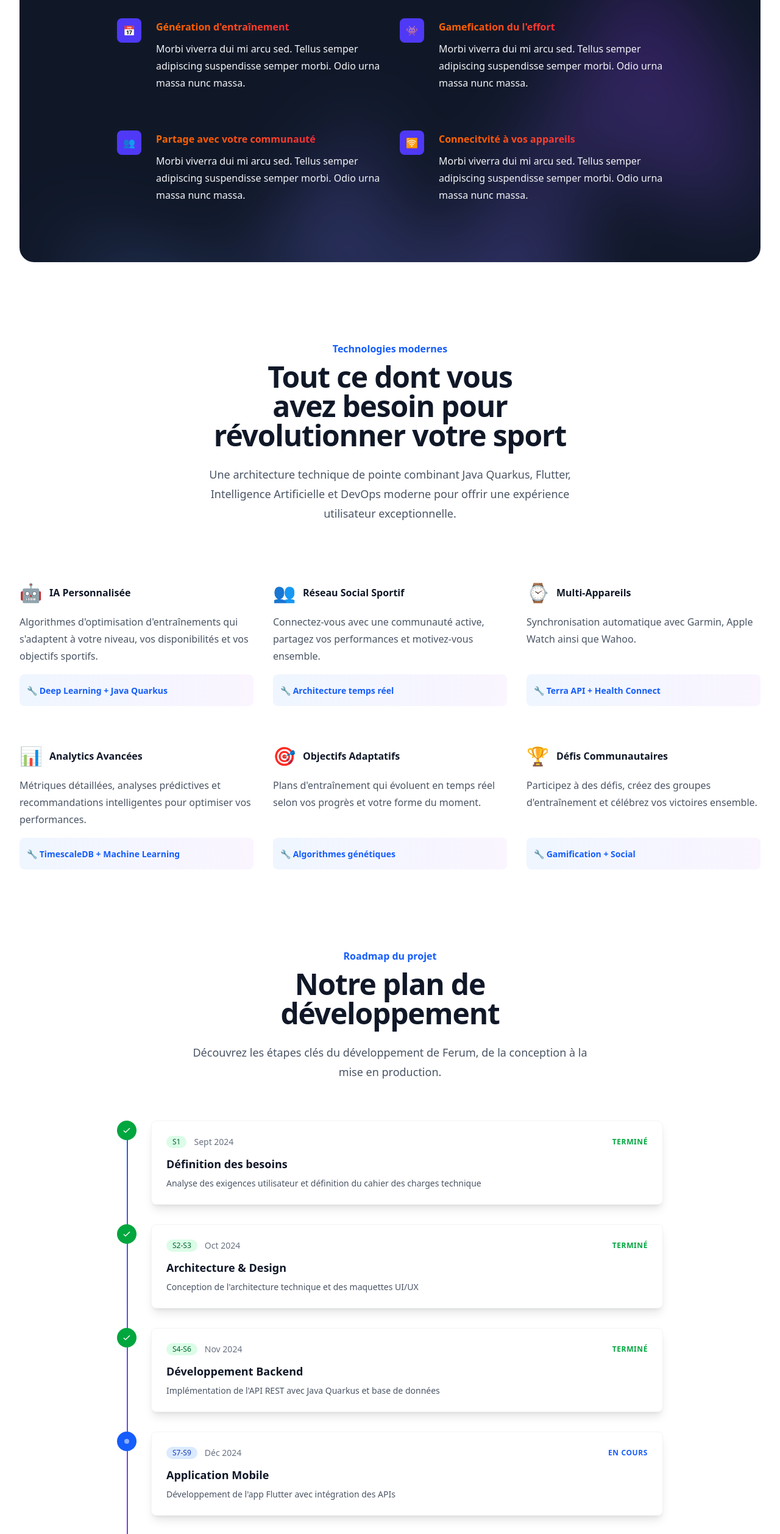
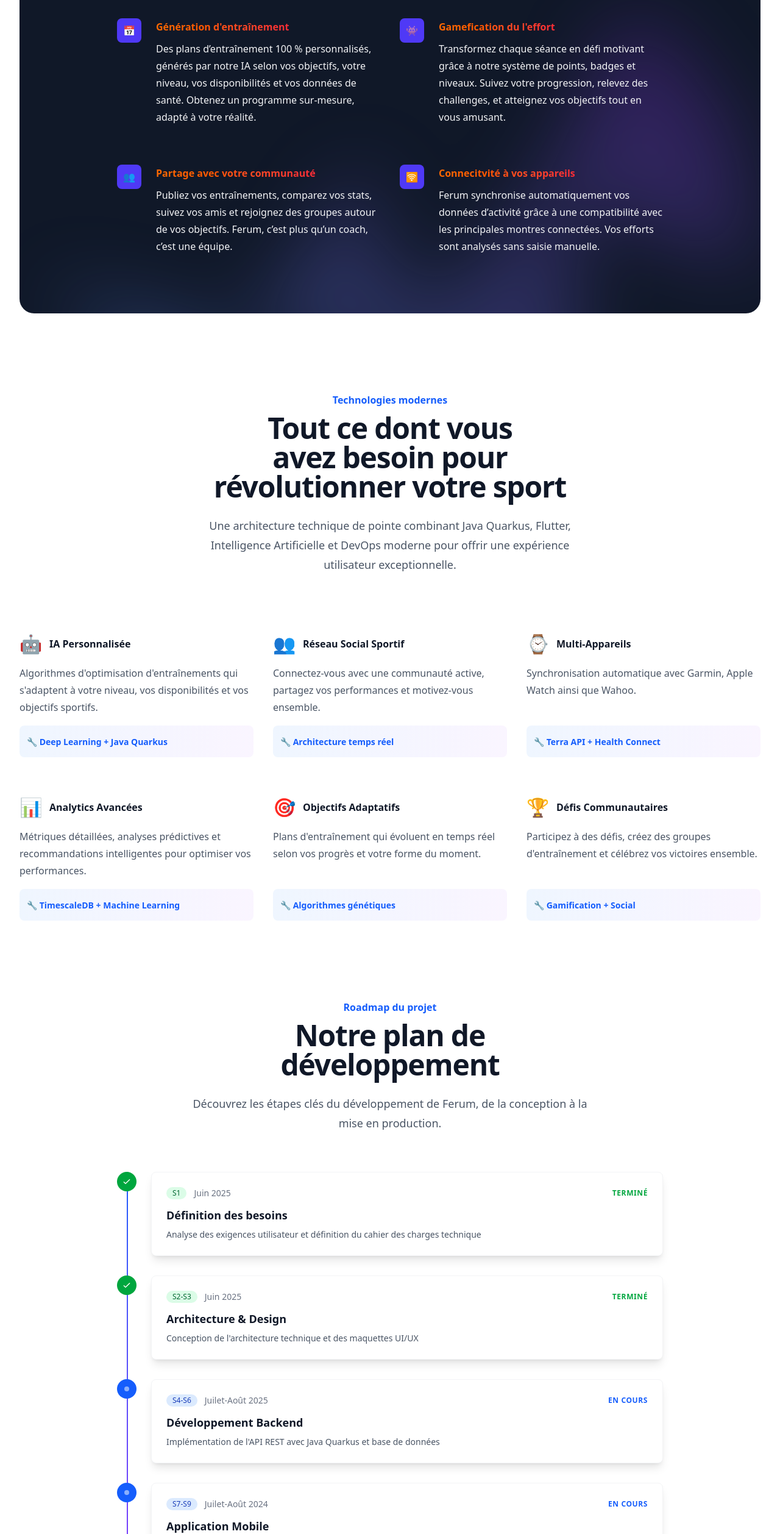
Before and after one commit to ferum-pdg/landing-page, a SvelteKit app: page / in a window 1280 px wide. Shown: the part 1682-4198 px from the top of the page at 61% size. Built offline with nearby package versions, Linux system fonts and the light colour scheme.

Commit message:
fix: functionnality and roadmap

```diff
--- a/src/routes/+page.svelte
+++ b/src/routes/+page.svelte
@@ -289,22 +289,22 @@
 	const appfeatures = [
 		{
 			title: "Génération d'entraînement",
-			description: "Morbi viverra dui mi arcu sed. Tellus semper adipiscing suspendisse semper morbi. Odio urna massa nunc massa.",
+			description: "Des plans d’entraînement 100 % personnalisés, générés par notre IA selon vos objectifs, votre niveau, vos disponibilités et vos données de santé. Obtenez un programme sur-mesure, adapté à votre réalité.",
 			icon: "📅"
 		},
 		{
 			title: "Gamefication du l'effort",
-			description: "Morbi viverra dui mi arcu sed. Tellus semper adipiscing suspendisse semper morbi. Odio urna massa nunc massa.",
+			description: "Transformez chaque séance en défi motivant grâce à notre système de points, badges et niveaux. Suivez votre progression, relevez des challenges, et atteignez vos objectifs tout en vous amusant.",
 			icon: "👾"
 		},
 		{
 			title: "Partage avec votre communauté",
-			description: "Morbi viverra dui mi arcu sed. Tellus semper adipiscing suspendisse semper morbi. Odio urna massa nunc massa.",
+			description: "Publiez vos entraînements, comparez vos stats, suivez vos amis et rejoignez des groupes autour de vos objectifs. Ferum, c’est plus qu’un coach, c’est une équipe.",
 			icon: "👥"
 		},
 		{
 			title: "Connecitvité à vos appareils",
-			description: "Morbi viverra dui mi arcu sed. Tellus semper adipiscing suspendisse semper morbi. Odio urna massa nunc massa.",
+			description: "Ferum synchronise automatiquement vos données d’activité grâce à une compatibilité avec les principales montres connectées. Vos efforts sont analysés sans saisie manuelle.",
 			icon: "🛜"
 		}
 	]
@@ -316,42 +316,42 @@
 			titre: "Définition des besoins",
 			description: "Analyse des exigences utilisateur et définition du cahier des charges technique",
 			status: "completed", // completed, in-progress, upcoming
-			date: "Sept 2024"
+			date: "Juin 2025"
 		},
 		{
 			semaine: "S2-S3",
 			titre: "Architecture & Design",
 			description: "Conception de l'architecture technique et des maquettes UI/UX",
 			status: "completed",
-			date: "Oct 2024"
+			date: "Juin 2025"
 		},
 		{
 			semaine: "S4-S6",
 			titre: "Développement Backend",
 			description: "Implémentation de l'API REST avec Java Quarkus et base de données",
-			status: "completed",
-			date: "Nov 2024"
+			status: "in-progress",
+			date: "Juilet-Août 2025"
 		},
 		{
 			semaine: "S7-S9",
 			titre: "Application Mobile",
 			description: "Développement de l'app Flutter avec intégration des APIs",
 			status: "in-progress",
-			date: "Déc 2024"
+			date: "Juilet-Août 2024"
 		},
 		{
 			semaine: "S10-S11",
 			titre: "Intelligence Artificielle",
 			description: "Intégration des algorithmes ML pour la personnalisation",
 			status: "upcoming",
-			date: "Jan 2025"
+			date: "Août 2025"
 		},
 		{
 			semaine: "S12-S13",
 			titre: "Tests & Déploiement",
 			description: "Phase de test, optimisation et déploiement en production",
 			status: "upcoming",
-			date: "Fév 2025"
+			date: "Août 2025"
 		}
 	];
 
```
